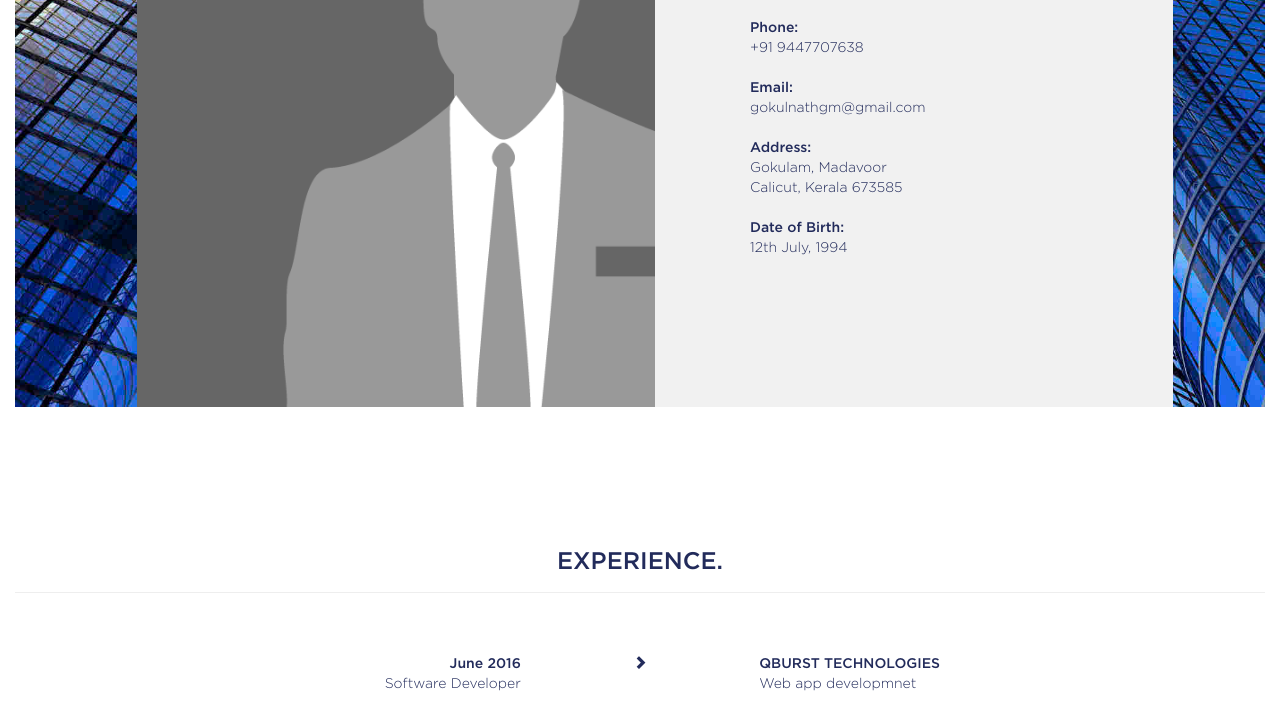
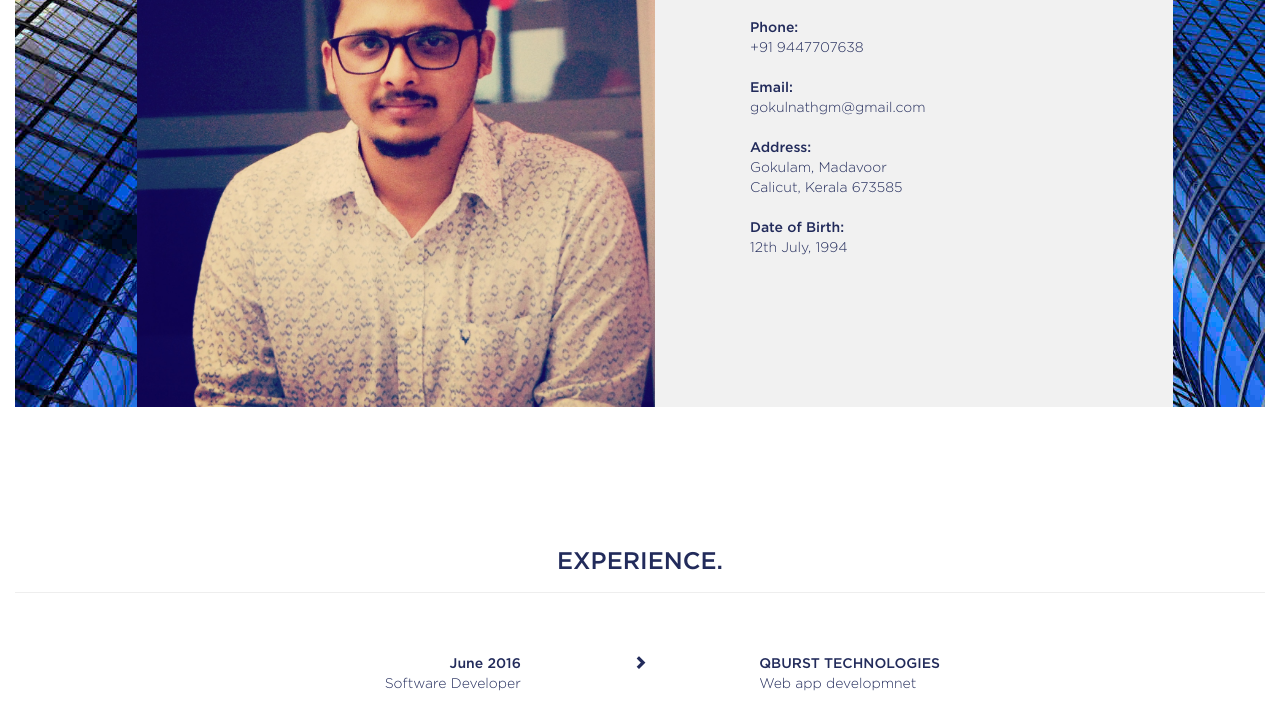
Before and after one commit to gokulnathgm/gokulnathgm.github.io, a plain HTML site: page index.html in a window 1280 px wide. Shown: the part 393-1100 px from the top of the page. Drawn offline with nearby package versions, Linux system fonts and the light colour scheme.

Commit message:
Updated pic

```diff
--- a/css/style.css
+++ b/css/style.css
@@ -61,7 +61,7 @@ body {
 }
 
 .main-img {
-  background-image: url('../assets/pic.png');
+  background-image: url('../assets/gokul.jpg');
   background-size: cover;
   /*width: 50%;*/
   height: 70vh;
```
